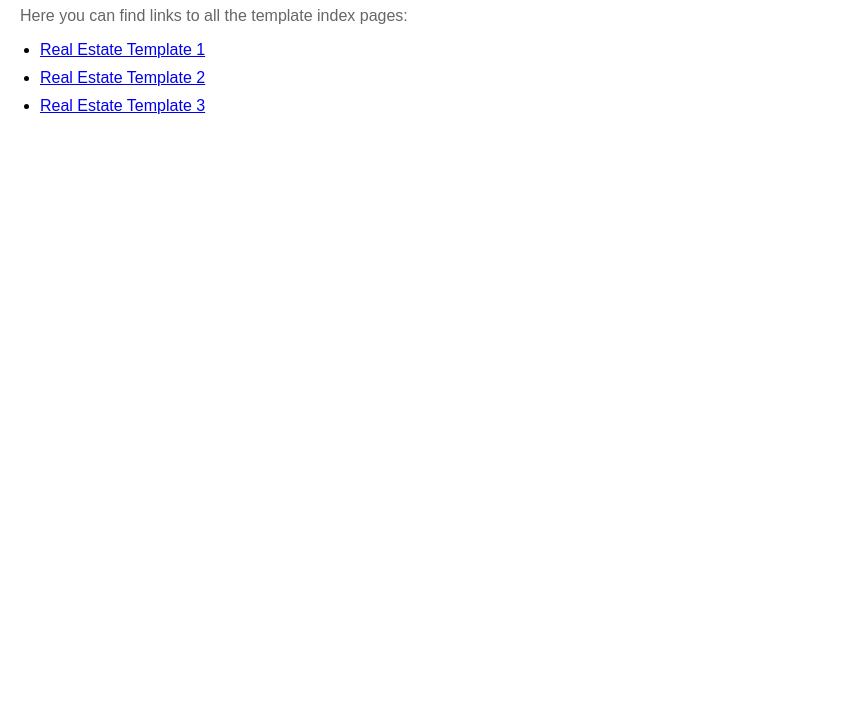
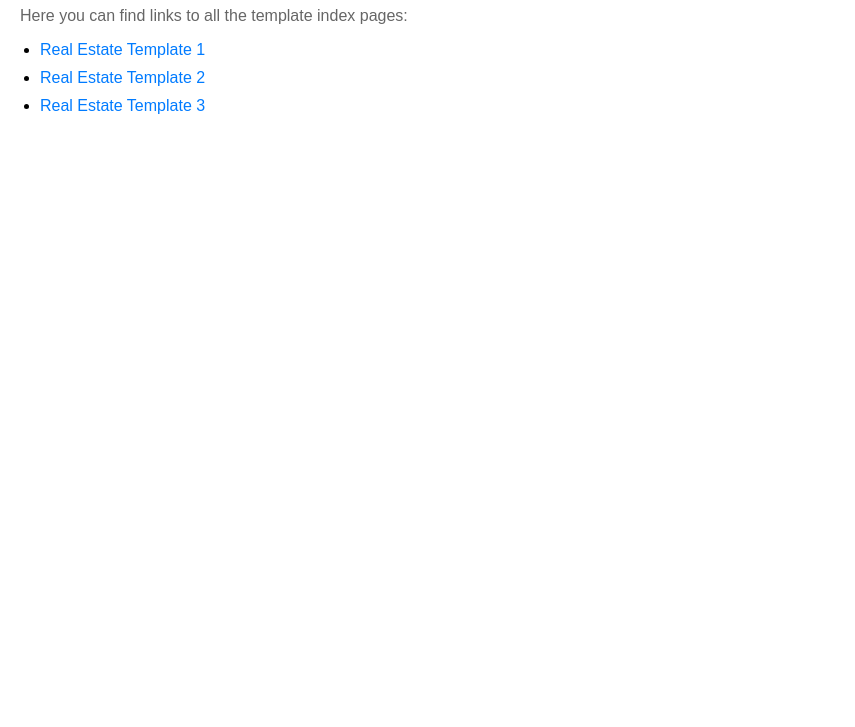
Before and after one commit to gauravdixit011/Website-Templates, a plain HTML site: page index.html in a window 1280 px wide. Shown: the part 73-800 px from the top of the page, without its empty margins (0-855 px from the left). Drawn offline with Linux system fonts and the light colour scheme.

Commit message:
Update
Co-authored-by: Copilot <copilot@github.com>

```diff
--- a/index.html
+++ b/index.html
@@ -22,6 +22,16 @@
         li {
             margin-bottom: 10px;
         }
+            a {
+                color: #007BFF;
+                text-decoration: none;
+            }
+            a:hover {
+                text-decoration: underline;
+            }
+            /* Add more styles as needed */
+
+
     </style>
 </head>
 <body>
```
